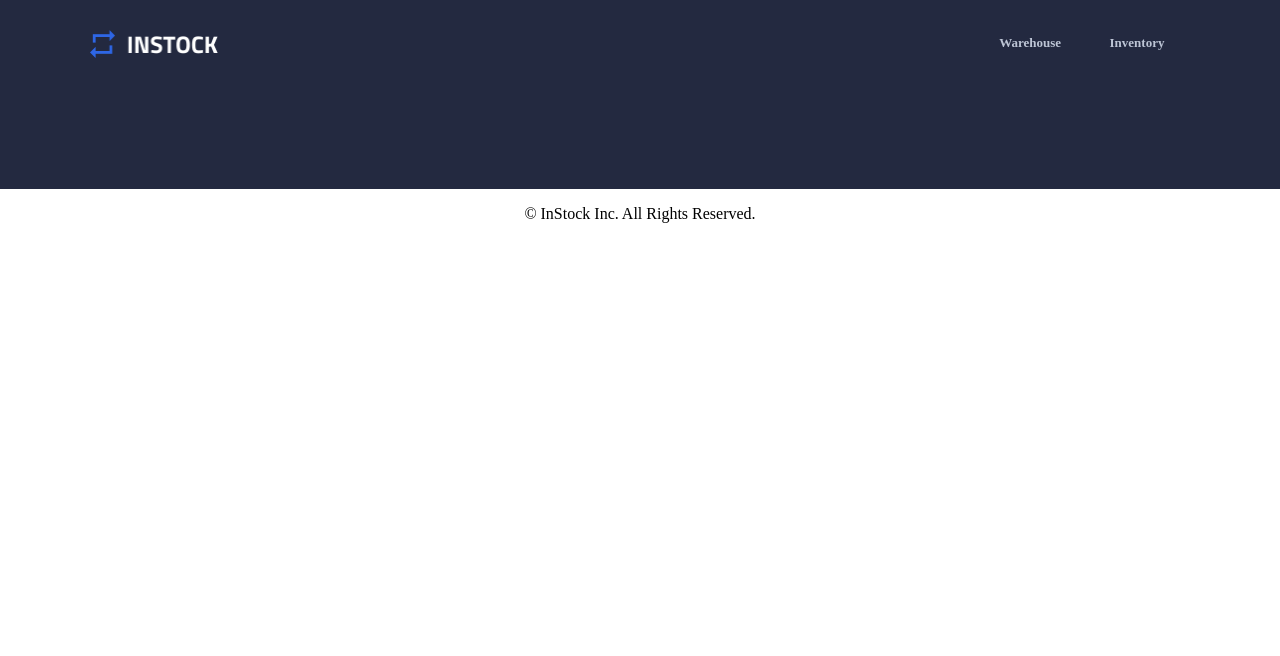
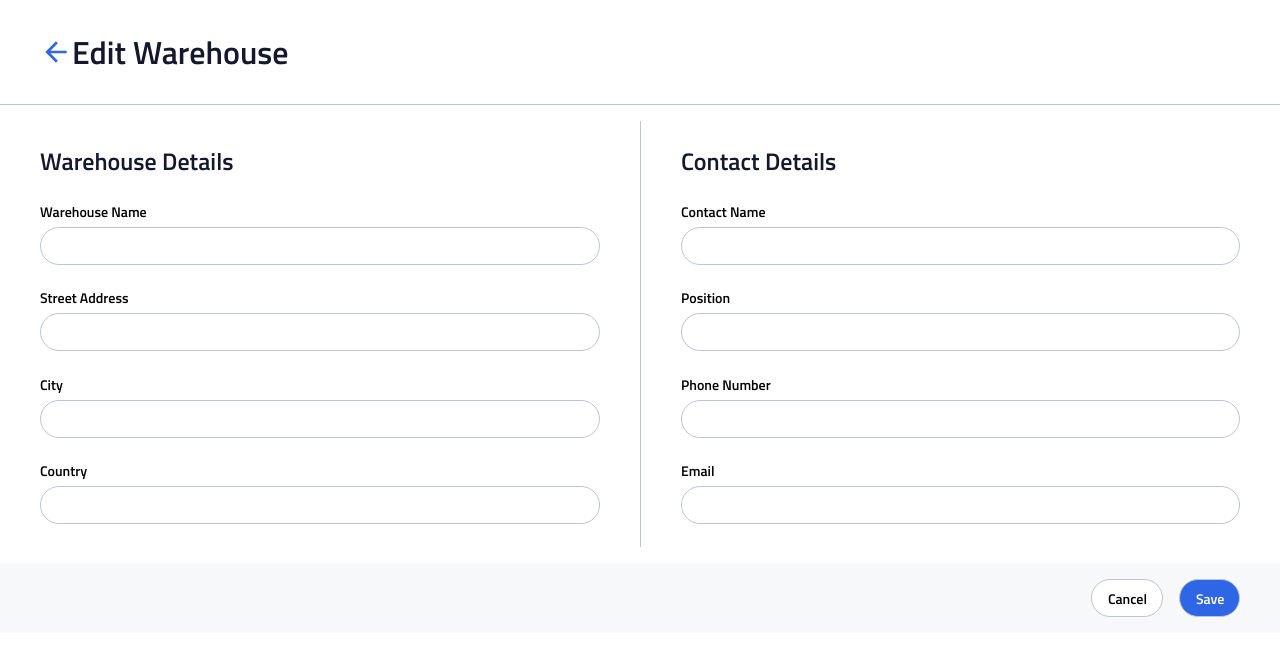
Before and after one commit to Cindymin/instock-fernie, a React (Create React App) app: page / in a window 1280 px wide. Shown: the top 656 px of the page. Built offline with nearby package versions, Linux system fonts and the light colour scheme.

Commit message:
editwarehouse setup

```diff
--- a/src/App.js
+++ b/src/App.js
@@ -1,4 +1,5 @@
 import Warehouse from "./components/pages/Warehouse";
+import EditWarehouse from "./components/editwarehouse/EditWarehouse";
 import Inventory from "./components/pages/Inventory";
 import {BrowserRouter, Routes, Route} from "react-router-dom";
 import "./App.scss";
@@ -9,7 +10,7 @@ function App() {
       <div className="App">
         <BrowserRouter>
           <Routes>
-            <Route path="/" exact element={<Warehouse/>} />
+            <Route path="/" exact element={<EditWarehouse/>} />
             <Route path="/warehouse" element={<Warehouse/>} />
             <Route path="/inventory" element={<Inventory/>} />
           </Routes>
--- a/src/components/editwarehouse/EditWarehouse.js
+++ b/src/components/editwarehouse/EditWarehouse.js
@@ -1,11 +1,67 @@
-import React from "react";
 import "./EditWarehouse.scss";
 
-function EditWarehouse (){
+function EditWarehouse() {
 
 
 
+  return (
+    <form className="form">
+      <div className="form__title">
+        <p>Edit Warehouse</p>
+      </div>
 
+      <div className="form__content">
+        <div className="form__warehousedetails">
+          <p className="form__subtitle">Warehouse Details</p>
+          <div className="form__container">
+            <div className="form__detail">
+              <label className="form__label">Warehouse Name</label>
+              <input className="form__input" placeholder=""></input>
+            </div>
+            <div className="form__detail">
+              <label className="form__label">Street Address</label>
+              <input className="form__input" placeholder=""></input>
+            </div>
+            <div className="form__detail">
+              <label className="form__label">City</label>
+              <input className="form__input" placeholder=""></input>
+            </div>
+            <div className="form__detail">
+              <label className="form__label">Country</label>
+              <input className="form__input" placeholder=""></input>
+            </div>
+          </div>
+        </div>
+        <hr className="form__hr"></hr>
+        <div className="form__contactdetails">
+          <p className="form__subtitle">Contact Details</p>
+          <div className="form__container">
+            <div className="form__detail">
+              <label className="form__label">Contact Name</label>
+              <input className="form__input" placeholder=""></input>
+            </div>
+            <div className="form__detail">
+              <label className="form__label">Position</label>
+              <input className="form__input" placeholder=""></input>
+            </div>
+            <div className="form__detail">
+              <label className="form__label">Phone Number</label>
+              <input className="form__input" placeholder=""></input>
+            </div>
+            <div className="form__detail">
+              <label className="form__label">Email</label>
+              <input className="form__input" placeholder=""></input>
+            </div>
+          </div>
+        </div>
+      </div>
+
+      <div className="form__btns">
+        <button className="form__btncancel">Cancel</button>
+        <button className="form__btnsave">Save</button>
+      </div>
+    </form>
+  );
 }
 
-export default EditWarehouse
+export default EditWarehouse;
--- a/src/components/editwarehouse/EditWarehouse.scss
+++ b/src/components/editwarehouse/EditWarehouse.scss
@@ -1,3 +1,309 @@
 @use "../../styles/partials/colors" as colors;
 @use "../../styles/partials/breakpoints" as breakpoints;
 @use "../../styles/partials/fonts";
+
+@include breakpoints.small {
+  .form {
+    font-family: "Titilliumweb";
+    display: flex;
+    flex-direction: column;
+    margin: 0 auto;
+
+    &__title {
+      font-size: 1.75rem;
+      font-weight: 600;
+      line-height: 2.25rem;
+      color: colors.$primaryDark;
+      padding-left: 3.5rem;
+      border-bottom: 1px solid colors.$secondaryLight;
+      background-image: url("../../assets/icons/arrow_back-24px.svg");
+      background-repeat: no-repeat;
+      background-size: 2rem;
+      background-position: left 1rem center;
+    }
+
+    &__subtitle {
+      font-size: 1.25rem;
+      line-height: 1.75rem;
+      font-weight: 600;
+      color: colors.$primaryDark;
+    }
+    &__container {
+      display: flex;
+      flex-direction: column;
+    }
+    &__detail {
+      display: flex;
+      flex-direction: column;
+    }
+    &__label {
+      font-weight: 600;
+      font-size: 0.813rem;
+      line-height: 1.25rem;
+    }
+    &__input {
+      width: 100%;
+      height: 2.25rem;
+      border-radius: 20px;
+      border: 1px solid colors.$secondaryLight;
+      margin-top: 4px;
+      margin-bottom: 1rem;
+    }
+    &__warehousedetails {
+      padding-left: 1.5rem;
+      padding-right: 1.5rem;
+    }
+    &__hr {
+      border: 0.5px solid colors.$secondaryLight;
+    }
+    &__contactdetails {
+      padding-left: 1.5rem;
+      padding-right: 1.5rem;
+    }
+    &__btns {
+      display: flex;
+      align-items: center;
+      justify-content: space-around;
+      height: 4.25rem;
+      background-color: colors.$backgroundLight;
+    }
+
+    &__btncancel {
+      height: 2.25rem;
+      width: 8.6rem;
+      border-radius: 20px;
+      border: 1px solid colors.$secondaryLight;
+      padding: 8px 51px;
+      font-size: 13px;
+      font-family: "Titilliumweb";
+      font-weight: 600;
+      background-color: colors.$primaryLight;
+    }
+    &__btnsave {
+      height: 2.25rem;
+      width: 8.6rem;
+      border-radius: 20px;
+      border: 1px solid colors.$secondaryLight;
+      padding: 8px 51px;
+      font-size: 13px;
+      font-family: "Titilliumweb";
+      font-weight: 600;
+      color: colors.$primaryLight;
+      background-color: colors.$primaryMedium;
+      opacity: 1;
+    }
+  }
+}
+
+@include breakpoints.medium {
+  .form {
+    font-family: "Titilliumweb";
+    display: flex;
+    flex-direction: column;
+    margin: 0 auto;
+
+    &__title {
+      font-size: 2rem;
+      font-weight: 600;
+      line-height: 2.5rem;
+      color: colors.$primaryDark;
+      padding-left: 6rem;
+      border-bottom: 1px solid colors.$secondaryLight;
+      background-image: url("../../assets/icons/arrow_back-24px.svg");
+      background-repeat: no-repeat;
+      background-size: 2rem;
+      background-position: left 3.5rem center;
+      margin-bottom: 1rem;
+    }
+    &__content {
+      display: flex;
+      flex-direction: row;
+    }
+    &__subtitle {
+      font-size: 1.5rem;
+      line-height: 2rem;
+      font-weight: 600;
+      color: colors.$primaryDark;
+    }
+    &__container {
+      display: flex;
+      flex-direction: column;
+    }
+    &__detail {
+      display: flex;
+      flex-direction: column;
+    }
+    &__label {
+      font-weight: 600;
+      font-size: 0.875rem;
+      line-height: 1.375rem;
+    }
+    &__input {
+      width: 100%;
+      height: 2.375rem;
+      border-radius: 20px;
+      border: 1px solid colors.$secondaryLight;
+      margin-top: 4px;
+      margin-bottom: 1.4rem;
+    }
+    &__warehousedetails {
+        width: 50%;
+      padding-left: 2rem;
+      padding-right: 2rem;
+    }
+    &__hr {
+      display: none;
+    }
+
+    &__contactdetails {
+        width:50%;
+      padding-left: 2rem;
+      padding-right: 2rem;
+      border-left: 1px solid colors.$secondaryLight;
+    }
+    &__btns {
+      display: flex;
+      align-items: center;
+      justify-content: flex-end;
+      height: 4.25rem;
+      margin-top: 1rem;
+      padding-right: 2rem;
+      background-color: colors.$backgroundLight;
+    }
+
+    &__btncancel {
+    margin-right: 1rem;
+      height: 2.375rem;
+      width: 4.5rem;
+      border-radius: 20px;
+      border: 1px solid colors.$secondaryLight;
+      padding: 0.5rem 1rem;
+      line-height: 22px;
+      font-size: 14px;
+      line-height: 22px;
+      font-family: "Titilliumweb";
+      font-weight: 600;
+      background-color: colors.$primaryLight;
+    }
+    &__btnsave {
+      height: 2.375rem;
+      width: 4.5rem;
+      border-radius: 20px;
+      border: 1px solid colors.$secondaryLight;
+      padding: 0.5rem 1rem;
+    line-height: 22px;
+      font-size: 14px;
+      font-family: "Titilliumweb";
+      font-weight: 600;
+      color: colors.$primaryLight;
+      background-color: colors.$primaryMedium;
+      opacity: 1;
+    }
+  }
+}
+@include breakpoints.large {
+  .form {
+    font-family: "Titilliumweb";
+    display: flex;
+    flex-direction: column;
+    margin: 0 auto;
+
+    &__title {
+      font-size: 2rem;
+      font-weight: 600;
+      line-height: 2.5rem;
+      color: colors.$primaryDark;
+      padding-left: 4.5rem;
+      border-bottom: 1px solid colors.$secondaryLight;
+      background-image: url("../../assets/icons/arrow_back-24px.svg");
+      background-repeat: no-repeat;
+      background-size: 2rem;
+      background-position: left 2.5rem center;
+      margin-bottom: 1rem;
+    }
+    &__content {
+      display: flex;
+      flex-direction: row;
+    }
+    &__subtitle {
+      font-size: 1.5rem;
+      line-height: 2rem;
+      font-weight: 600;
+      color: colors.$primaryDark;
+    }
+    &__container {
+      display: flex;
+      flex-direction: column;
+    }
+    &__detail {
+      display: flex;
+      flex-direction: column;
+    }
+    &__label {
+      font-weight: 600;
+      font-size: 0.875rem;
+      line-height: 1.375rem;
+    }
+    &__input {
+      width: 100%;
+      height: 2.375rem;
+      border-radius: 20px;
+      border: 1px solid colors.$secondaryLight;
+      margin-top: 4px;
+      margin-bottom: 1.4rem;
+    }
+    &__warehousedetails {
+        width: 50%;
+      padding-left: 2.5rem;
+      padding-right: 2.5rem;
+    }
+    &__hr {
+      display: none;
+    }
+
+    &__contactdetails {
+        width:50%;
+      padding-left: 2.5rem;
+      padding-right: 2.5rem;
+      border-left: 1px solid colors.$secondaryLight;
+    }
+    &__btns {
+      display: flex;
+      align-items: center;
+      justify-content: flex-end;
+      height: 4.375rem;
+      margin-top: 1rem;
+      padding-right: 2.5rem;
+      background-color: colors.$backgroundLight;
+    }
+
+    &__btncancel {
+    margin-right: 1rem;
+      height: 2.375rem;
+      width: 4.5rem;
+      border-radius: 20px;
+      border: 1px solid colors.$secondaryLight;
+      padding: 0.5rem 1rem;
+      line-height: 22px;
+      font-size: 14px;
+      line-height: 22px;
+      font-family: "Titilliumweb";
+      font-weight: 600;
+      background-color: colors.$primaryLight;
+    }
+    &__btnsave {
+      height: 2.375rem;
+      width: 3.82rem;
+      border-radius: 20px;
+      border: 1px solid colors.$secondaryLight;
+      padding: 0.5rem 1rem;
+    line-height: 22px;
+      font-size: 14px;
+      font-family: "Titilliumweb";
+      font-weight: 600;
+      color: colors.$primaryLight;
+      background-color: colors.$primaryMedium;
+      opacity: 1;
+    }
+  }
+}
--- a/src/styles/partials/_fonts.scss
+++ b/src/styles/partials/_fonts.scss
@@ -1,11 +1,11 @@
 @font-face {
-    font-family:"TitilliumWeb-regular";
+    font-family:"TitilliumWeb";
     src: url("../../assets/fonts/TitilliumWeb-Regular.ttf") format("truetype");
     font-weight:400;
     font-style:normal;
   }
   @font-face {
-    font-family:"TitilliumWeb-semiBold";
+    font-family:"TitilliumWeb";
     src: url("../../assets/fonts/TitilliumWeb-SemiBold.ttf") format("truetype");
     font-weight: 600;
     font-style:normal;
```
